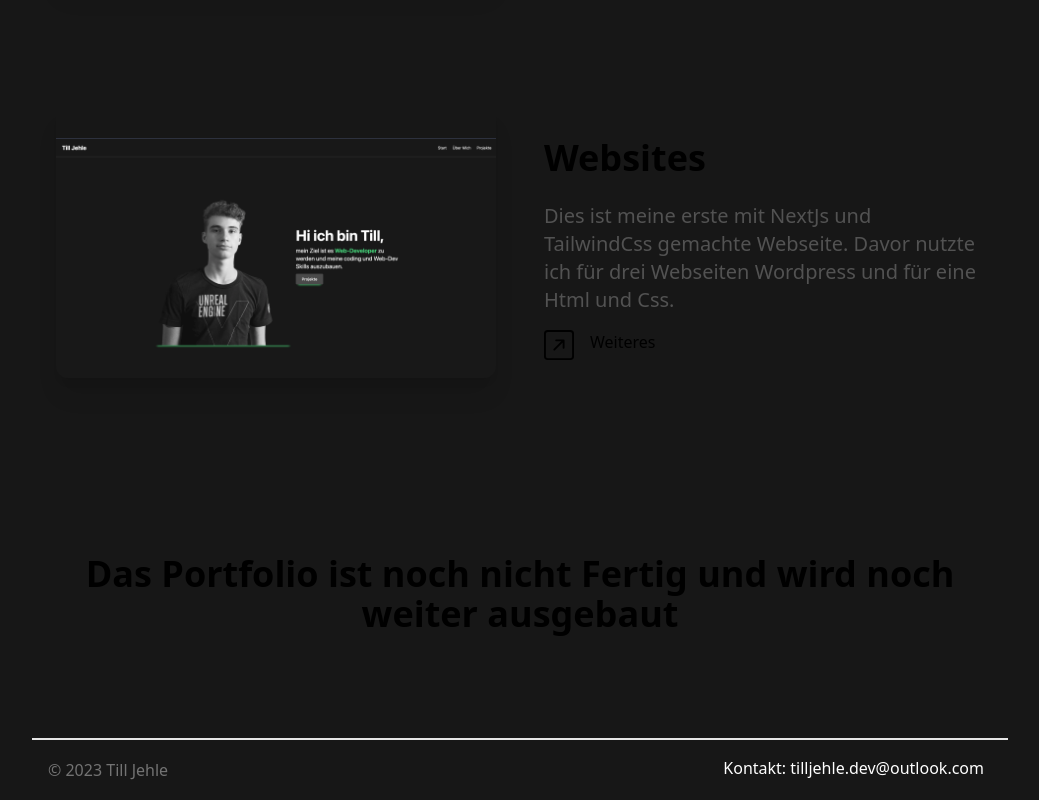
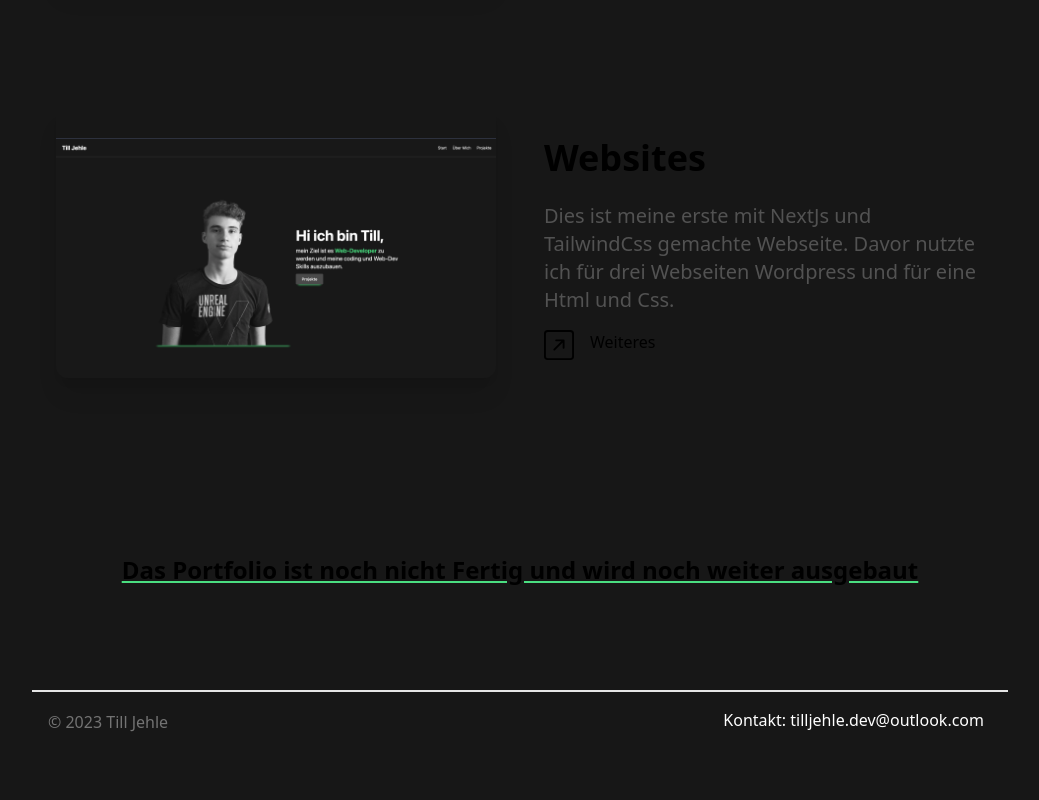
Before and after one commit to Till-Jehle/Final2, a Next.js app: page / in a window 1280 px wide. Shown: the part 2316-3116 px from the top of the page, without its empty margins (120-1159 px from the left). After the commit the page ends 3068 px from the top, so only its background shows below. Built offline with nearby package versions, Linux system fonts and the light colour scheme.

Commit message:
made text prettier

```diff
--- a/components/ProjectSection.tsx
+++ b/components/ProjectSection.tsx
@@ -68,7 +68,7 @@ const ProjectsSection = () => {
         })}
 
         <div className="pt-6">
-          <h1 className="my-10 text-center font-bold text-4xl">Das Portfolio ist noch nicht Fertig und wird noch weiter ausgebaut</h1>
+          <h1 className="my-10 text-center font-bold text-2xl underline decoration-green-400">Das Portfolio ist noch nicht Fertig und wird noch weiter ausgebaut</h1>
         </div>
 
       </div>
```
